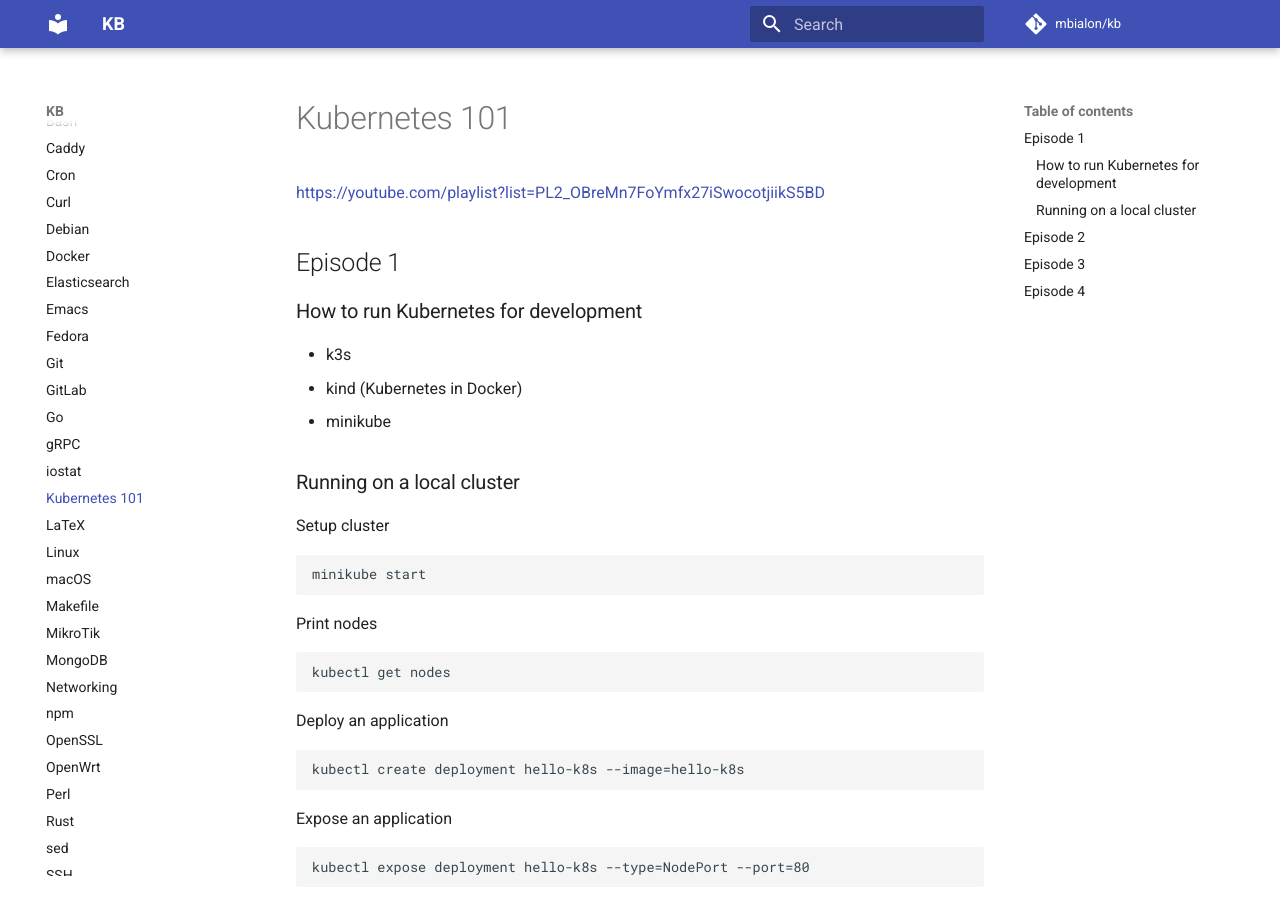
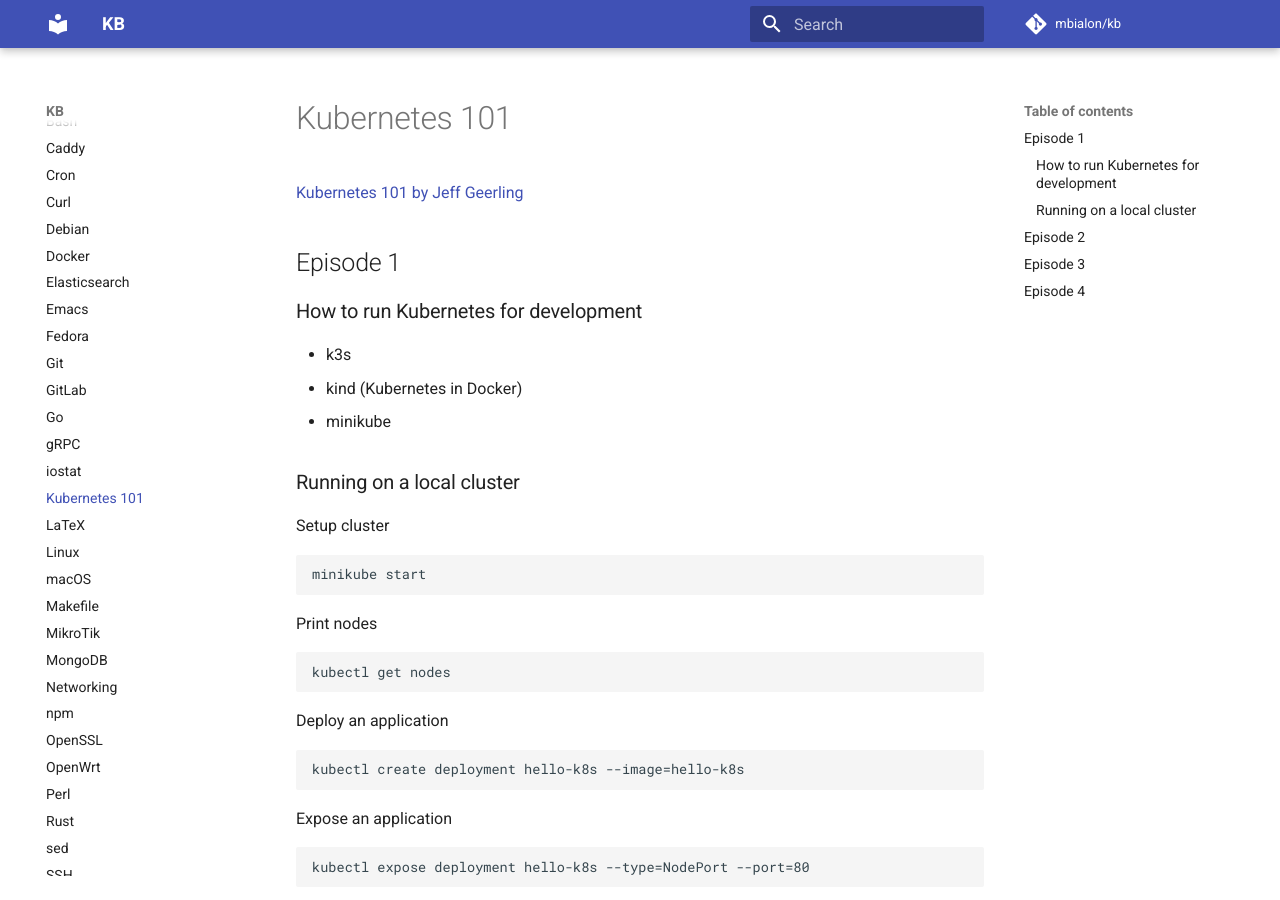
Before and after one commit to mbialon/kb, an MkDocs documentation site: the page built from docs/k8s-101.md, in a window 1280 px wide and 900 px high. Built offline with MkDocs 1.6.1 and Material for MkDocs 9.7.7, drawn with Linux system fonts in a browser that asks for light colours; comment, search, counter and statistics services are not loaded.

Commit message:
Update k8s-101.md

```diff
--- a/docs/k8s-101.md
+++ b/docs/k8s-101.md
@@ -1,6 +1,6 @@
 # Kubernetes 101
 
-[https://youtube.com/playlist?list=PL2_OBreMn7FoYmfx27iSwocotjiikS5BD](https://youtube.com/playlist?list=PL2_OBreMn7FoYmfx27iSwocotjiikS5BD)
+[Kubernetes 101 by Jeff Geerling](https://youtube.com/playlist?list=PL2_OBreMn7FoYmfx27iSwocotjiikS5BD)
 
 ## Episode 1
 
```
